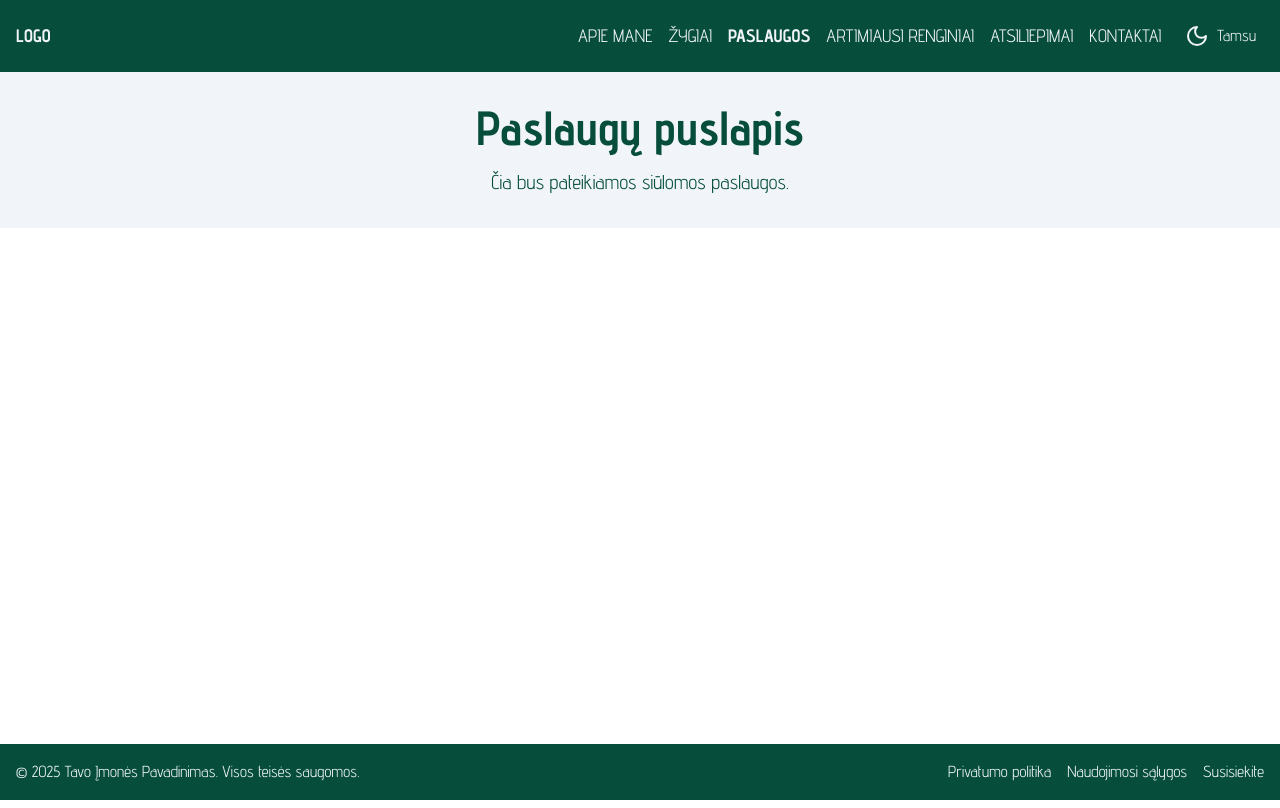
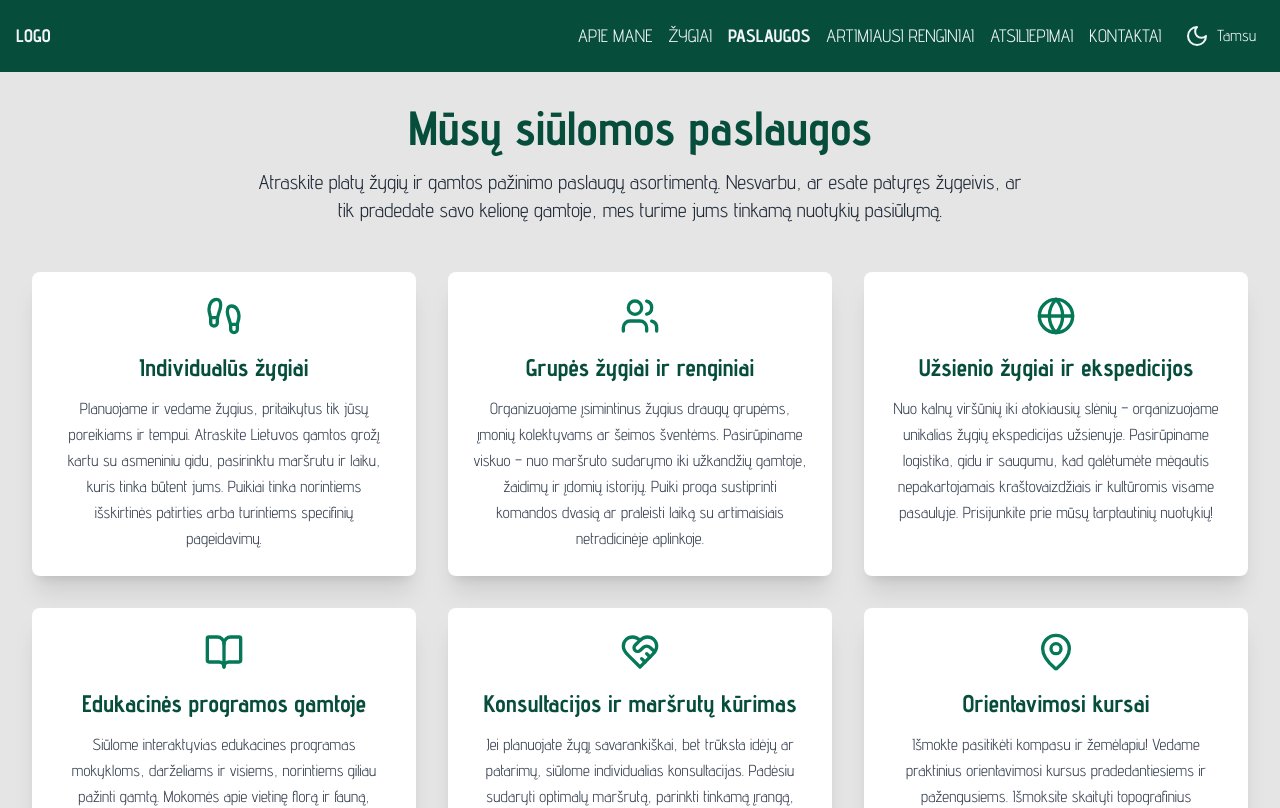
Before and after one commit to Jeshki/rknuotykiai, a React (Vite) app: page /paslaugos in a window 1280 px wide. Shown: the top 808 px of the page. Built offline with nearby package versions, Linux system fonts and the light colour scheme.

Commit message:
Add files via upload

```diff
--- a/src/pages/PaslaugosPage.jsx
+++ b/src/pages/PaslaugosPage.jsx
@@ -1,18 +1,71 @@
+/* src/pages/PaslaugosPage.jsx */
 import React from 'react';
 import { useTheme } from '../context/ThemeContext';
+import { Footprints, Users, Globe, BookOpen, HeartHandshake, MapPin } from 'lucide-react'; // Pakeista Walk į Footprints
 
 function PaslaugosPage() {
   const { theme } = useTheme();
 
-  // Fono spalva: emerald-950 light režime, emerald-950 dark režime
-  const pageBgColor = theme === 'light' ? 'bg-slate-100' : 'bg-slate-50';
-  // Teksto spalva: visada slate-100
-  const pageTextColor = theme === 'light' ? 'text-emerald-950' : 'text-green-900' ;
+  // Puslapio ir teksto spalvos
+  const pageBgColor = theme === 'light' ? 'bg-neutral-200' : 'bg-green-700';
+  const pageTextColor = theme === 'light' ? 'text-gray-800' : 'text-slate-100';
+  const headingColor = theme === 'light' ? 'text-emerald-950' : 'text-slate-100';
+  const cardBgColor = theme === 'light' ? 'bg-white' : 'bg-green-900';
+  const cardTextColor = theme === 'light' ? 'text-gray-700' : 'text-slate-200';
+  const iconColor = theme === 'light' ? 'text-emerald-700' : 'text-slate-200';
+
+  // Paslaugų duomenys su ikonėlėmis
+  const services = [
+    {
+      icon: <Footprints size={40} />, // Pakeista į Footprints ikoną
+      title: "Individualūs žygiai",
+      description: "Planuojame ir vedame žygius, pritaikytus tik jūsų poreikiams ir tempui. Atraskite Lietuvos gamtos grožį kartu su asmeniniu gidu, pasirinktu maršrutu ir laiku, kuris tinka būtent jums. Puikiai tinka norintiems išskirtinės patirties arba turintiems specifinių pageidavimų."
+    },
+    {
+      icon: <Users size={40} />,
+      title: "Grupės žygiai ir renginiai",
+      description: "Organizuojame įsimintinus žygius draugų grupėms, įmonių kolektyvams ar šeimos šventėms. Pasirūpiname viskuo – nuo maršruto sudarymo iki užkandžių gamtoje, žaidimų ir įdomių istorijų. Puiki proga sustiprinti komandos dvasią ar praleisti laiką su artimaisiais netradicinėje aplinkoje."
+    },
+    {
+      icon: <Globe size={40} />,
+      title: "Užsienio žygiai ir ekspedicijos",
+      description: "Nuo kalnų viršūnių iki atokiausių slėnių – organizuojame unikalias žygių ekspedicijas užsienyje. Pasirūpiname logistika, gidu ir saugumu, kad galėtumėte mėgautis nepakartojamais kraštovaizdžiais ir kultūromis visame pasaulyje. Prisijunkite prie mūsų tarptautinių nuotykių!"
+    },
+    {
+      icon: <BookOpen size={40} />,
+      title: "Edukacinės programos gamtoje",
+      description: "Siūlome interaktyvias edukacines programas mokykloms, darželiams ir visiems, norintiems giliau pažinti gamtą. Mokomės apie vietinę florą ir fauną, orientavimąsi miške, išgyvenimo įgūdžius ir tvarios gyvensenos principus. Mokymasis tampa nuotykiu!"
+    },
+    {
+      icon: <HeartHandshake size={40} />,
+      title: "Konsultacijos ir maršrutų kūrimas",
+      description: "Jei planuojate žygį savarankiškai, bet trūksta idėjų ar patarimų, siūlome individualias konsultacijas. Padėsiu sudaryti optimalų maršrutą, parinkti tinkamą įrangą, atsakysiu į visus klausimus, susijusius su pasiruošimu ir saugumu gamtoje. Jūsų žygis bus sėkmingas!"
+    },
+    {
+      icon: <MapPin size={40} />,
+      title: "Orientavimosi kursai",
+      description: "Išmokte pasitikėti kompasu ir žemėlapiu! Vedame praktinius orientavimosi kursus pradedantiesiems ir pažengusiems. Išmoksite skaityti topografinius žemėlapius, naudotis kompasu, GPS prietaisais ir mobiliosiomis programėlėmis. Būkite pasiruošę bet kokiems nuotykiams!"
+    }
+  ];
 
   return (
-    <div className={`flex flex-col items-center justify-center p-4 md:p-8 ${pageBgColor} ${pageTextColor} w-full`}>
-      <h1 className="text-4xl md:text-5xl font-bold mb-4">Paslaugų puslapis</h1>
-      <p className="text-lg md:text-xl text-center max-w-2xl">Čia bus pateikiamos siūlomos paslaugos.</p>
+    <div className={`min-h-[calc(100vh-80px-100px)] flex flex-col items-center p-4 md:p-8 ${pageBgColor} ${pageTextColor} w-full`}>
+      <h1 className={`text-4xl md:text-5xl font-bold mb-4 ${headingColor}`}>Mūsų siūlomos paslaugos</h1>
+      <p className="text-lg md:text-xl text-center max-w-3xl mx-auto mb-12">
+        Atraskite platų žygių ir gamtos pažinimo paslaugų asortimentą. Nesvarbu, ar esate patyręs žygeivis, ar tik pradedate savo kelionę gamtoje, mes turime jums tinkamą nuotykių pasiūlymą.
+      </p>
+
+      <div className="grid grid-cols-1 md:grid-cols-2 lg:grid-cols-3 gap-8 max-w-7xl mx-auto pb-8 w-full">
+        {services.map((service, index) => (
+          <div key={index} className={`rounded-lg shadow-xl p-6 flex flex-col items-center text-center ${cardBgColor} ${cardTextColor} transition-colors duration-300`}>
+            <div className={`mb-4 ${iconColor}`}>
+              {service.icon}
+            </div>
+            <h2 className={`text-2xl font-bold mb-3 ${headingColor}`}>{service.title}</h2>
+            <p className="text-base leading-relaxed">{service.description}</p>
+          </div>
+        ))}
+      </div>
     </div>
   );
 }
```
